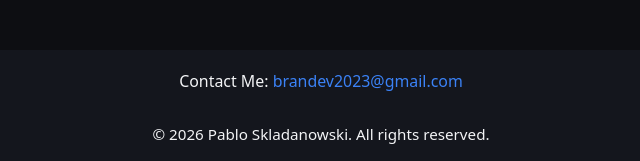
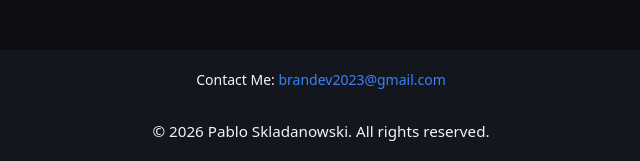
Before and after one commit to skladanowski01/portfolio, a plain HTML site: page index.html in a window 1280 px wide. Shown: the part 2673-2834 px from the top of the page, 319-959 px from the left. Drawn offline with nearby package versions, Linux system fonts and the light colour scheme; a script that the page names is missing.

Commit message:
main.css update

```diff
--- a/main.css
+++ b/main.css
@@ -238,7 +238,7 @@ body {
 }
 .footer-text {
   margin: 1;
-  font-size: 0.995rem;
+  font-size: 0.875rem;
 }
 .footer-content {
   display: flex;
```
